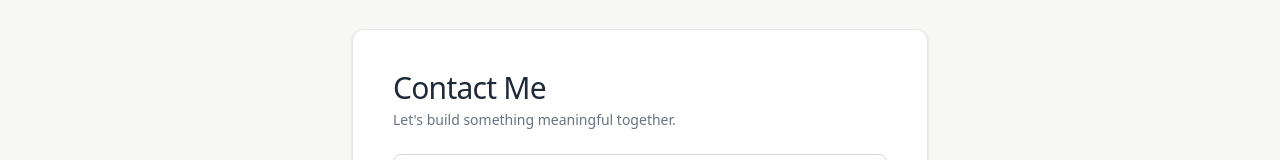
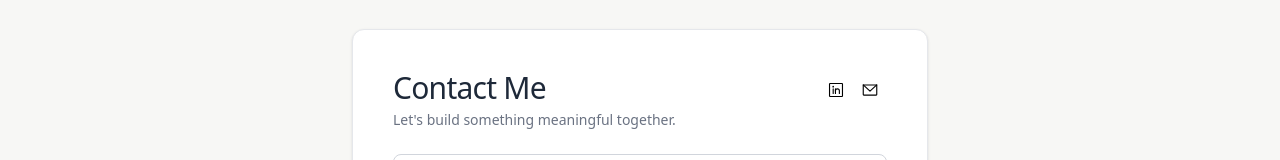
Before and after one commit to kkamal11/kkamal11.github.io, a React (Vite) app: page /contact in a window 1280 px wide. Shown: the part 170-330 px from the top of the page. Built offline with nearby package versions, Linux system fonts and the light colour scheme.

Commit message:
added-linked-btn

```diff
--- a/src/components/resume/ResumeViewer.tsx
+++ b/src/components/resume/ResumeViewer.tsx
@@ -67,7 +67,7 @@ export default function ResumeViewer() {
               <a
                 href="mailto:dev.kamal.kishor@gmail.com"
                 className="p-2 rounded-full hover:bg-gray-100 transition"
-                title="Contact"
+                title="Mail"
               ><EnvelopeSimple size={18} />
               </a>
             </div>
--- a/src/pages/Contact.tsx
+++ b/src/pages/Contact.tsx
@@ -1,3 +1,4 @@
+import { EnvelopeSimple, LinkedinLogo } from "phosphor-react";
 import { useState } from "react";
 
 type Status = "idle" | "sending" | "success" | "error";
@@ -36,7 +37,24 @@ export default function Contact() {
       <div className="max-w-xl w-full bg-white rounded-xl shadow-sm border border-gray-200 p-10 space-y-6">
 
         <div>
-          <h1 className="text-3xl font-[400px] tracking-tight text-gray-800 whitespace-nowrap mb-1">Contact Me</h1>
+          <div className="flex flex-row items-center justify-between">
+              <h1 className="text-3xl font-[400px] tracking-tight text-gray-800 whitespace-nowrap mb-1">Contact Me</h1>
+              <div className="flex">
+                <a href="https://www.linkedin.com/in/kkamal11"
+                    target="_blank"
+                    className="p-2 rounded-full hover:bg-gray-100 transition"
+                    title="LinkedIn"
+                  >
+                    <LinkedinLogo size={18} />
+                </a>
+                <a
+                  href="mailto:dev.kamal.kishor@gmail.com"
+                  className="p-2 rounded-full hover:bg-gray-100 transition"
+                  title="Mail"
+                ><EnvelopeSimple size={18} />
+                </a>
+              </div>
+          </div>
           <p className="text-gray-500 text-sm">
             Let's build something meaningful together.
           </p>
```
